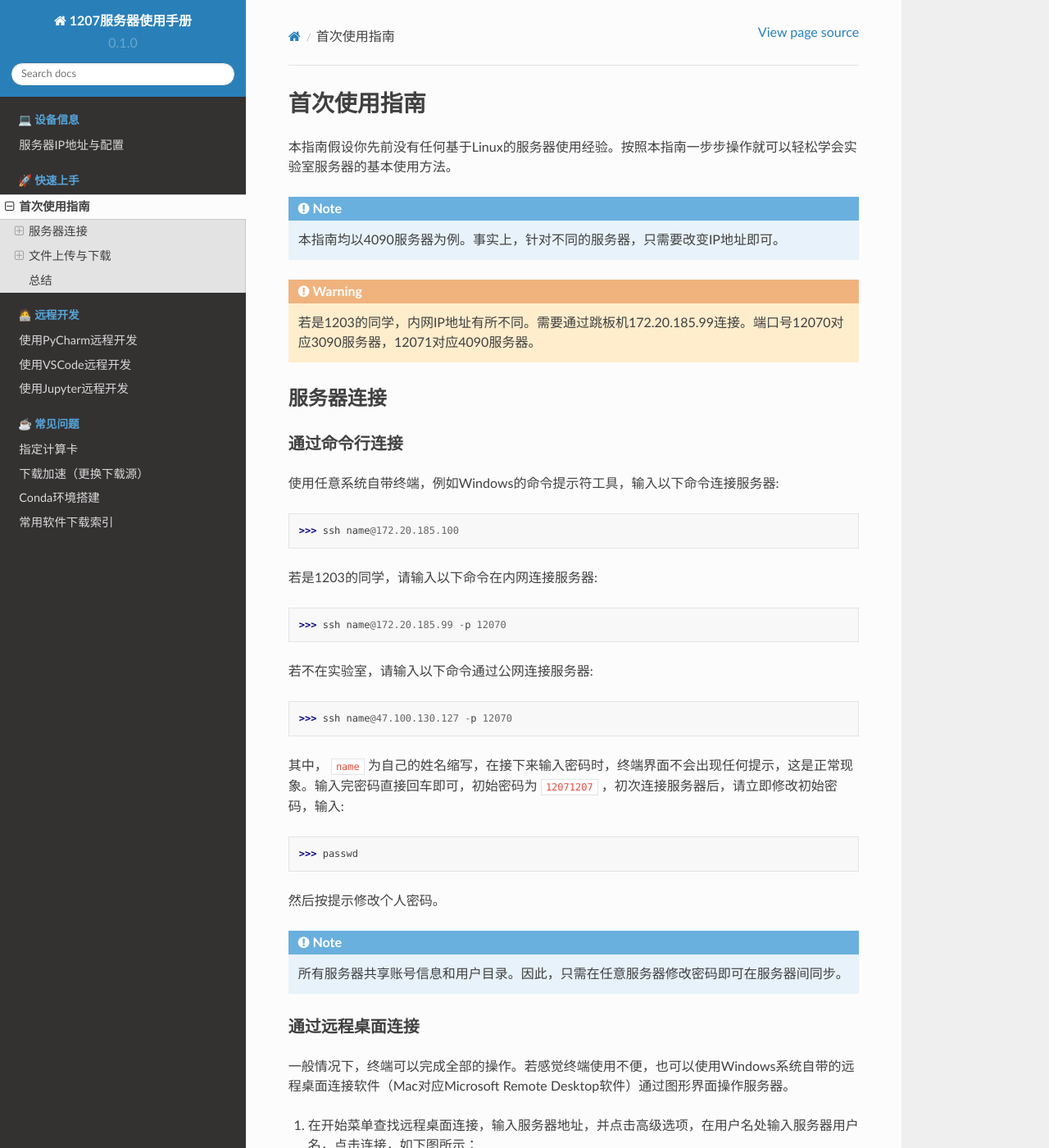
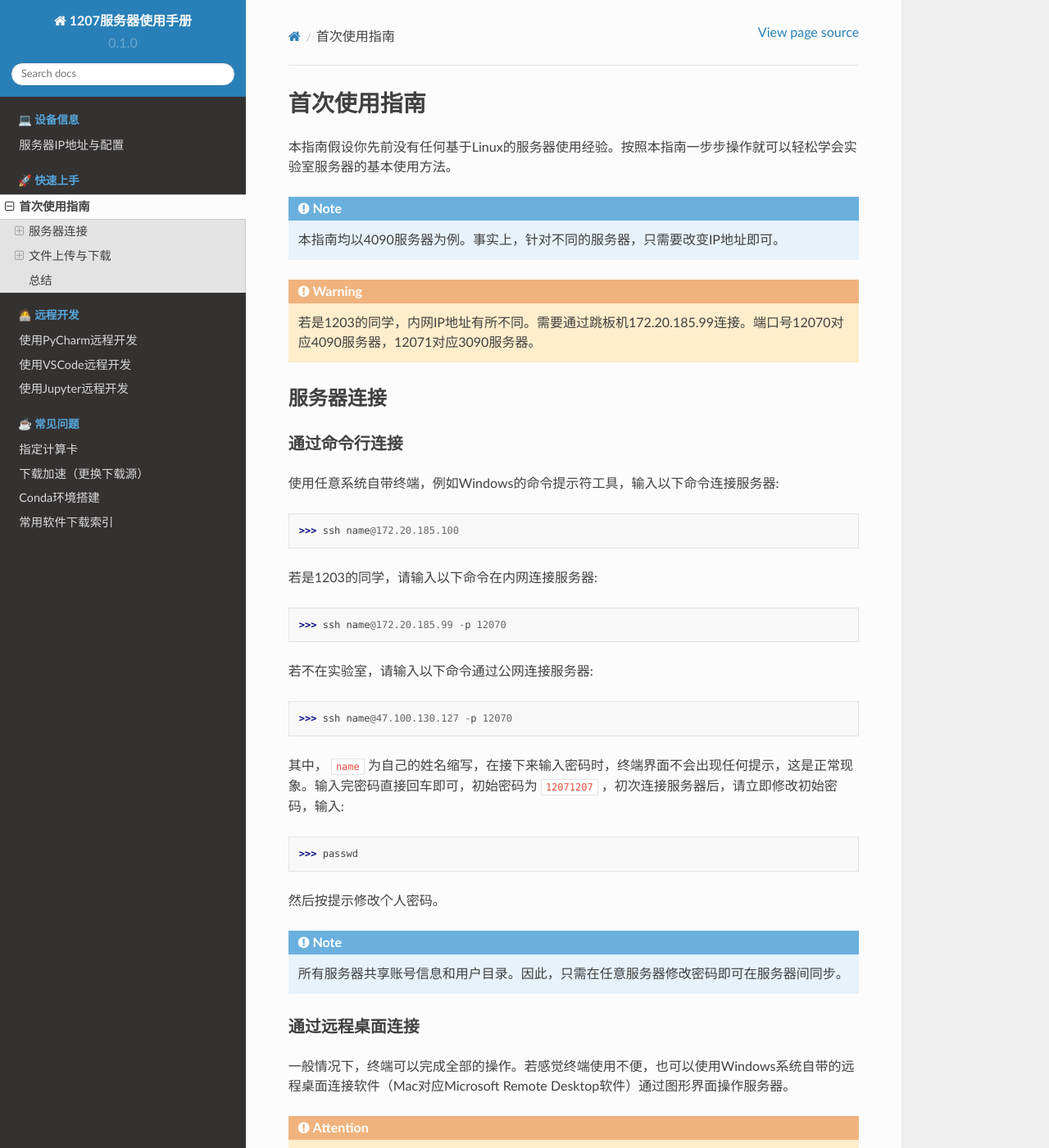
Before and after one commit to TangYuanqing/1207-server-docs, a Sphinx documentation site: the page built from docs/source/tutorial/first.rst, in a window 1280 px wide and 1400 px high. Shown: the whole window at 82% size. Built offline with Sphinx 7.4.7 and the Read the Docs theme 2.0.0, drawn with Linux system fonts in a browser that asks for light colours; some of the changed text lies outside the part shown.

Commit message:
Please enter the commit message for your changes. Lines starting with '#' will be ignored, and an empty message aborts the commit.
On branch main
Your branch is up to date with 'origin/main'.

Changes to be committed:
	new file:   docs/source/question/q3.rst
	modified:   docs/source/tutorial/first.rst

```diff
--- /dev/null
+++ b/docs/source/question/q3.rst
@@ -0,0 +1,4 @@
+安装软件
+===================
+
+有些同学可能根据某些教程，要求在终端中执行 ``apt install xxx`` 等命令安装软件。然而，为了保证服务器的稳定运行和访问控制，所有用户没有管理员权限，而``apt`` 命令的执行需要管理员权限，因此无法使用。这样的限制是必要的，因为 ``apt`` 安装的软件都会直接安装在系统目录下，随意安装软件会污染服务器的环境，造成各种问题。事实上，conda已经提供了大量的软件包，对于一些软件你可以先试试conda中是否提供。如果conda中没有提供，你可以通过下载编译好的二进制包执行，或者从源码进行编译。这一部分需要各位自行查找资料学习，一般来说也并不需要进行软件的安装，服务器已尽量预装常用的软件。
--- a/docs/source/tutorial/first.rst
+++ b/docs/source/tutorial/first.rst
@@ -6,7 +6,7 @@
     本指南均以4090服务器为例。事实上，针对不同的服务器，只需要改变IP地址即可。
 
 .. warning::
-    若是1203的同学，内网IP地址有所不同。需要通过跳板机172.20.185.99连接。端口号12070对应3090服务器，12071对应4090服务器。
+    若是1203的同学，内网IP地址有所不同。需要通过跳板机172.20.185.99连接。端口号12070对应4090服务器，12071对应3090服务器。
 
 服务器连接
 ---------
@@ -46,25 +52,19 @@
 2. 勾选\ **不再询问我是否连接到此计算机**\ ,并选择是：
 
 .. figure:: figures/mstsc2.png
-    :width: 90 %
+    :scale: 50 %
 
 3. 输入服务器密码，可勾选记住凭据，下次就不需要输入密码了：
 
 .. figure:: figures/mstsc3.png
-    :width: 90 %
+    :scale: 50 %
 
 4. 进入图形界面后会弹出一个授权，选择Cancel即可：
 
 .. figure:: figures/mstsc4.png
-    :width: 90 %
+    :scale: 50 %
 
 这样一来，你就可以通过图形界面使用服务器。
-
-.. attention::
-
-    不建议直接通过图形界面在服务器上进行代码开发，远程桌面连接仅适合进行一些简单配置以及文件下载。若要编写代码，请通过\ **远程开发**\ 方式使用服务器。
-    1203的同学请通过\ ``172.20.185.99:12072``\ 访问4090服务器，通过\ ``172.20.185.99:12073``\ 访问3090服务器。
-    公网连接的同学请通过\ ``47.100.130.127:12072``\ 访问4090服务器，通过\ ``47.100.130.127:12073``\ 访问3090服务器。
 
 文件上传与下载
 -------------
@@ -120,7 +120,7 @@
 2. 安装所需软件后，打开文件管理器，右键此电脑，选择映射网络驱动器：
 
 .. figure:: figures/sshfs1.png
-    :width: 90 %
+    :scale: 50 %
 
 3. 驱动器盘符可任意指定，在文件夹中输入： ``\\sshfs\name@172.20.185.100`` ，如下图所示，然后选择完成：
 
@@ -130,12 +130,12 @@
 4. 然后输入你的服务器密码：
 
 .. figure:: figures/sshfs3.png
-    :width: 90 %
+    :scale: 50 %
 
 5. 若成功建立连接，你的文件管理器中将出现映射磁盘，然后就可以当成和普通本地磁盘一样来使用，该磁盘对应了你在服务器上的用户目录。
 
 .. figure:: figures/sshfs4.png
-    :width: 90 %
+    :scale: 50 %
 
 .. note::
     对于使用公网IP映射驱动器的情形，需要手动指定端口号，请按如下格式修改文件夹地址的填写路径： ``\\sshfs\name@47.100.130.127!12070`` 。
```
Also changed, not shown: other parts of docs/source/tutorial/first.rst (+6 -0 lines).
